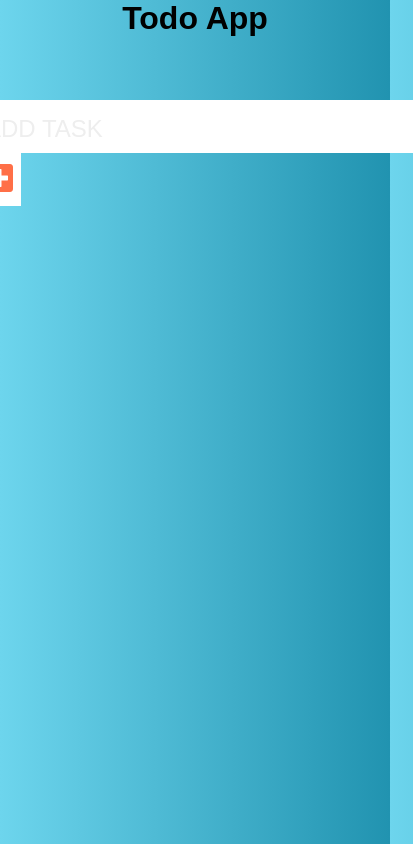
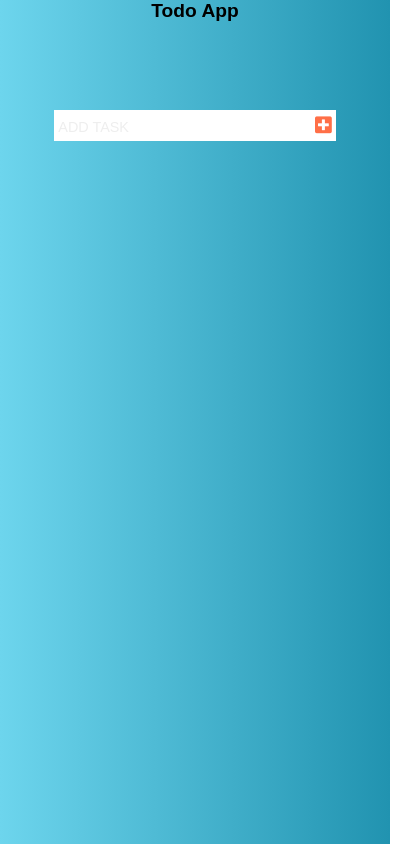
Before and after one commit to javadbasiri/todo-app, a React (Create React App) app: page / in a window 390 px wide. Shown: the whole page, 413 px wide, since content can reach past the window. Built offline with nearby package versions, Linux system fonts and the light colour scheme; a web font is replaced by a local one.

Commit message:
some change

```diff
--- a/src/components/form.module.css
+++ b/src/components/form.module.css
@@ -5,6 +5,8 @@
     min-height: 20vh;
     margin-top: 2rem;
 }
+
+
 
 .form input,
 .form button{
@@ -15,9 +17,7 @@
     background-color: white;
     border-radius: 0;
 }
-.todoinput{
-    border: 1px solid #ff6f47;
-}
+
 .todoinput::placeholder{
     color:#eeeeee;
     font-size: 1.5rem;
@@ -66,7 +66,7 @@
     right:0;
     background-color: #ff6f47;
     color: white;
-    padding: 1rem;
+    padding: 1.3rem;
     cursor: pointer;
     pointer-events: none;
 }
@@ -75,4 +75,8 @@
     .form{
         flex-direction: column;
     }
+
+    /* .todoinput{
+        width: 85%;
+    } */
 }
--- a/src/index.css
+++ b/src/index.css
@@ -11,3 +11,13 @@ body{
     background: linear-gradient(to right, #6dd5ed, #2193b0); /* W3C, IE 10+/ Edge, Firefox 16+, Chrome 26+, Opera 12+, Safari 7+ */
 
 }
+html{
+    font-size: 100%;
+}
+
+@media screen and (max-width:480px){
+    html{
+        font-size: 60%;
+    }
+
+}
```
